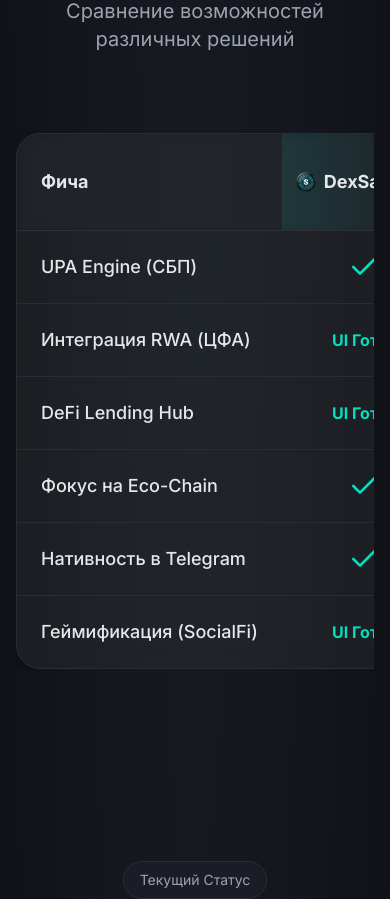
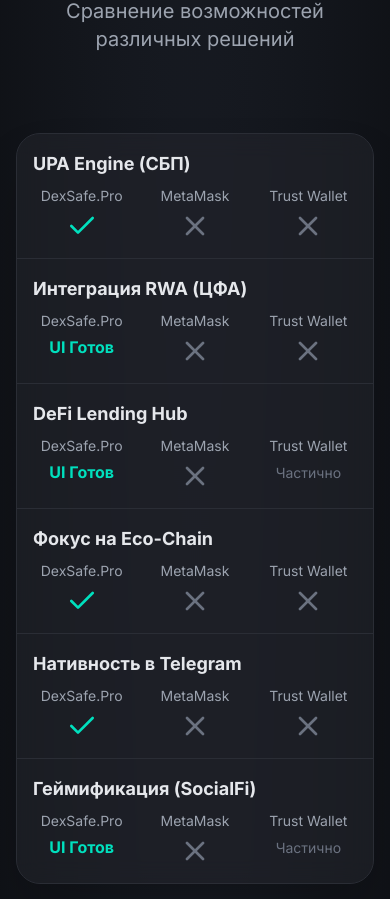
Before and after one commit to Sskutushev/Presentation-site-landing, a React (Vite) app: page / in a window 390 px wide. Shown: the part 6475-7374 px from the top of the page. Built offline with nearby package versions, Linux system fonts and the light colour scheme.

Commit message:
feat: improve mobile responsiveness for FeaturesTable and RoadmapSection, and add background to mobile menu

```diff
--- a/src/components/sections/0_Header.tsx
+++ b/src/components/sections/0_Header.tsx
@@ -64,7 +64,7 @@
 
         {/* Mobile Navigation */}
         {mobileMenuOpen && (
-          <nav className="md:hidden py-6 border-t border-c-border">
+          <nav className="md:hidden py-6 border-t border-c-border bg-c-bg-secondary">
             <div className="flex flex-col space-y-4">
               {navItems.map((item) => (
                 <Link
--- a/src/components/sections/5_FeaturesTable.tsx
+++ b/src/components/sections/5_FeaturesTable.tsx
@@ -43,10 +43,10 @@
           </p>
         </motion.div>
 
-        <div className="mt-20 overflow-x-auto">
+        <div className="mt-20">
           <div className="min-w-full inline-block align-middle">
             <motion.div variants={fadeInUp} className="overflow-hidden border border-c-border rounded-2xl shadow-2xl bg-white/5 backdrop-blur-md">
-              <table className="min-w-full divide-y divide-c-border">
+              <table className="min-w-full divide-y divide-c-border hidden sm:table">
                 <thead className="bg-c-bg-secondary/50 backdrop-blur-sm">
                   <tr>
                     <th scope="col" className="py-5 px-6 text-left text-lg font-bold text-c-text-primary">
@@ -93,6 +93,29 @@
                   ))}
                 </tbody>
               </table>
+
+              {/* Mobile / Stacked Layout */}
+              <div className="sm:hidden divide-y divide-c-border">
+                {features.map((feature, idx) => (
+                  <motion.div variants={fadeInUp} key={idx} className="p-4 bg-c-bg-secondary/50">
+                    <div className="text-lg font-bold text-c-text-primary mb-2">{feature.name}</div>
+                    <div className="grid grid-cols-3 gap-4 text-center">
+                      <div>
+                        <div className="text-c-text-secondary text-sm mb-1">DexSafe.Pro</div>
+                        {renderCheck(feature.dexsafe)}
+                      </div>
+                      <div>
+                        <div className="text-c-text-secondary text-sm mb-1">MetaMask</div>
+                        {renderCheck(feature.metamask)}
+                      </div>
+                      <div>
+                        <div className="text-c-text-secondary text-sm mb-1">Trust Wallet</div>
+                        {renderCheck(feature.trust)}
+                      </div>
+                    </div>
+                  </motion.div>
+                ))}
+              </div>
             </motion.div>
           </div>
         </div>
--- a/src/components/sections/7_RoadmapSection.tsx
+++ b/src/components/sections/7_RoadmapSection.tsx
@@ -76,7 +76,7 @@
                     </div>
 
                     {/* Иконка на линии */}
-                    <div className="absolute left-5 md:left-1/2 top-1/2 -translate-x-1/2 -translate-y-1/2">
+                    <div className="absolute left-5 md:left-1/2 top-0 md:top-1/2 -translate-x-1/2 md:-translate-y-1/2">
                       <div className="relative w-14 h-14 bg-gradient-to-br from-c-primary to-emerald-400 rounded-full flex items-center justify-center ring-8 ring-c-bg-primary shadow-2xl animate-pulse">
                         <Icon className="w-7 h-7 text-c-bg-primary" />
                         {/* Glow ring */}
```
Also changed, not shown: логи и ошибки.txt.
